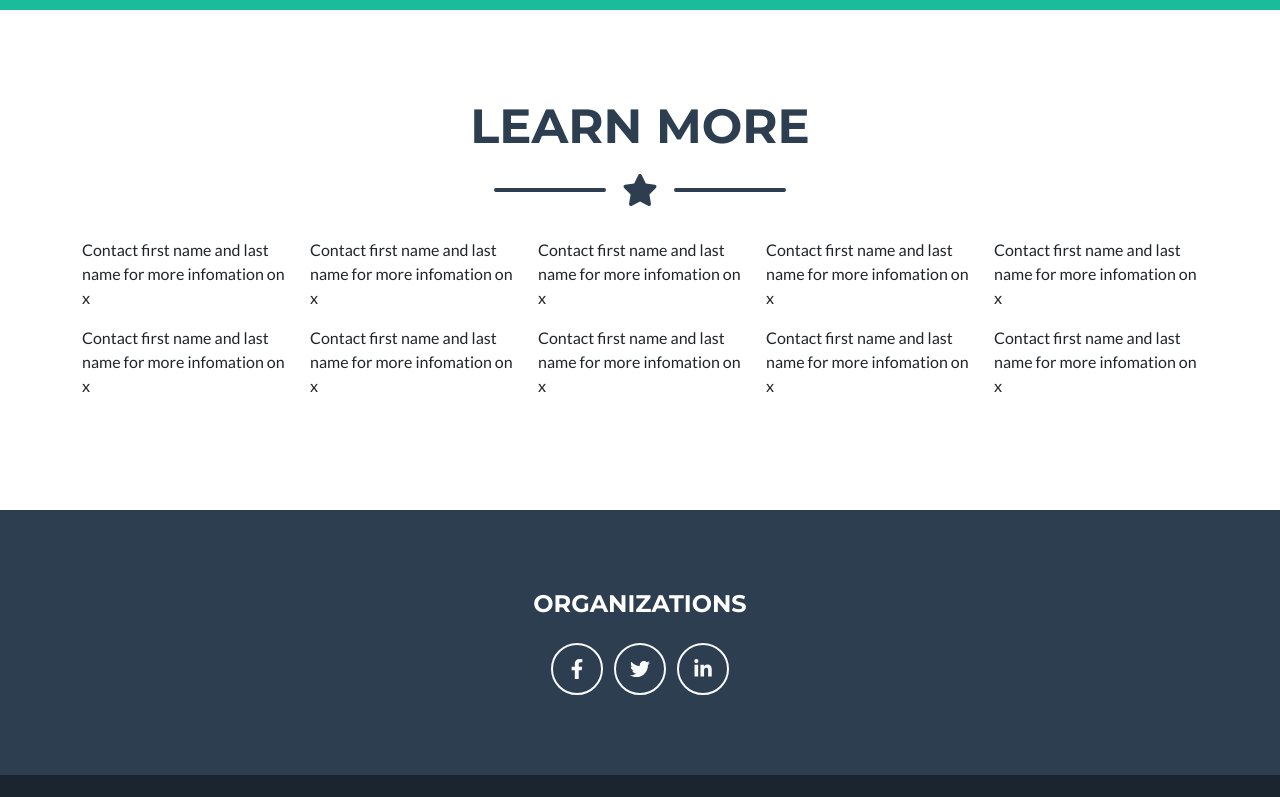
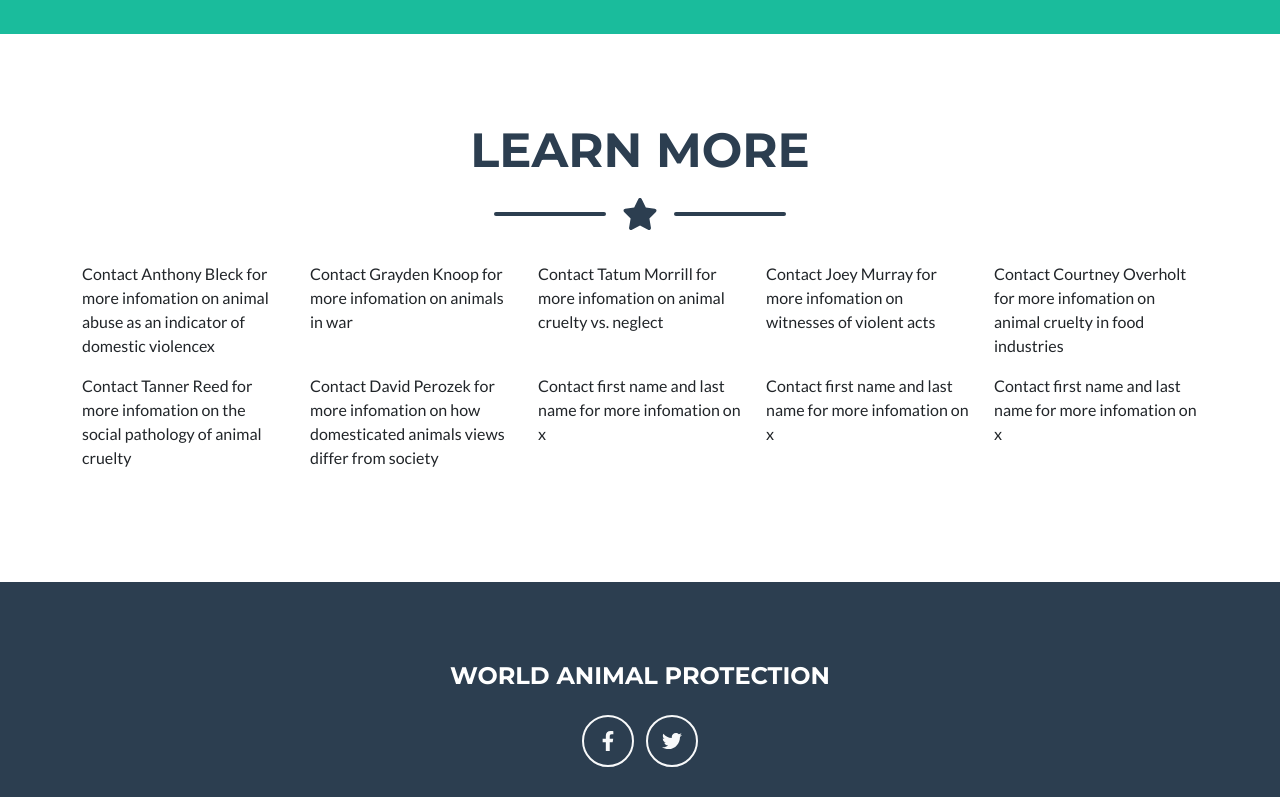
Before and after one commit to TannerReed04/ISS210-01-Template, a plain HTML site: page index.html in a window 1280 px wide. Shown: the part 2000-2797 px from the top of the page. Drawn offline with nearby package versions, Linux system fonts and the light colour scheme.

Commit message:
General Stuff
Added titles, team numbers, contact first and last names with description for everyone with editing access, linked facebook and twitter for World Animal Protection org. Stopped at portfolio modals.

```diff
--- a/index.html
+++ b/index.html
@@ -5,7 +5,7 @@
         <meta name="viewport" content="width=device-width, initial-scale=1, shrink-to-fit=no" />
         <meta name="description" content="" />
         <meta name="author" content="" />
-        <title>ISS 210-0.. Final</title>
+        <Animal Rights>ISS 210-0.. Final</Animal Rights>
         <!-- Favicon-->
         <link rel="icon" type="image/x-icon" href="assets/favicon.ico" />
         <!-- Font Awesome icons (free version)-->
@@ -20,7 +20,7 @@
         <!-- Navigation-->
         <nav class="navbar navbar-expand-lg bg-secondary text-uppercase fixed-top" id="mainNav">
             <div class="container">
-                <a class="navbar-brand" href="#page-top">Team Number</a>
+                <a class="navbar-brand" href="#page-top">Team 21</a>
                 <button class="navbar-toggler text-uppercase font-weight-bold bg-primary text-white rounded" type="button" data-bs-toggle="collapse" data-bs-target="#navbarResponsive" aria-controls="navbarResponsive" aria-expanded="false" aria-label="Toggle navigation">
                     Menu
                     <i class="fas fa-bars"></i>
@@ -40,7 +40,7 @@
                 <!-- Masthead Avatar Image-->
                 <img class="masthead-avatar mb-5" src="assets/img/portfolio/ISSfront.png" alt="..." />
                 <!-- Masthead Heading-->
-                <h1 class="masthead-heading text-uppercase mb-0">Title of Our Project</h1>
+                <h1 class="masthead-heading text-uppercase mb-0">Animal Rights</h1>
                 <!-- Icon Divider-->
                 <div class="divider-custom divider-light">
                     <div class="divider-custom-line"></div>
@@ -48,7 +48,7 @@
                     <div class="divider-custom-line"></div>
                 </div>
                 <!-- Masthead Subheading-->
-                <p class="masthead-subheading font-weight-light mb-0">And Why It Matters</p>
+                <p class="masthead-subheading font-weight-light mb-0">Animal Abuse and its Relation to Domestic Abuse and Animal Rights Violations</p>
             </div>
         </header>
         <!-- Portfolio Section-->
@@ -152,15 +152,15 @@
                 </div>
                <!--List Contributor's Names and attributions-->
                 <div class="row justify-content-center">
-                    <div class="col-sm"><p>Contact first name and last name for more infomation on x</p></div>
-                    <div class="col-sm"><p>Contact first name and last name for more infomation on x</p></div>
-                    <div class="col-sm"><p>Contact first name and last name for more infomation on x</p></div>
-                    <div class="col-sm"><p>Contact first name and last name for more infomation on x</p></div>
-                    <div class="col-sm"><p>Contact first name and last name for more infomation on x</p></div>
+                    <div class="col-sm"><p>Contact Anthony Bleck for more infomation on animal abuse as an indicator of domestic violencex</p></div>
+                    <div class="col-sm"><p>Contact Grayden Knoop for more infomation on animals in war</p></div>
+                    <div class="col-sm"><p>Contact Tatum Morrill for more infomation on animal cruelty vs. neglect</p></div>
+                    <div class="col-sm"><p>Contact Joey Murray for more infomation on witnesses of violent acts</p></div>
+                    <div class="col-sm"><p>Contact Courtney Overholt for more infomation on animal cruelty in food industries</p></div>
                 </div>
                 <div class="row justify-content-center">
-                    <div class="col-sm"><p>Contact first name and last name for more infomation on x</p></div>
-                    <div class="col-sm"><p>Contact first name and last name for more infomation on x</p></div>
+                    <div class="col-sm"><p>Contact Tanner Reed for more infomation on the social pathology of animal cruelty</p></div>
+                    <div class="col-sm"><p>Contact David Perozek for more infomation on how domesticated animals views differ from society</p></div>
                     <div class="col-sm"><p>Contact first name and last name for more infomation on x</p></div>
                     <div class="col-sm"><p>Contact first name and last name for more infomation on x</p></div>
                     <div class="col-sm"><p>Contact first name and last name for more infomation on x</p></div>
@@ -174,10 +174,10 @@
                     <!-- Footer Social Icons-->
                      <!-- Use this class to connect your project to potential organizations you found by adding in the href. If you do not add in an organization, delete the class-->
                     <div class="col-lg mb-5 mb-lg-0">
-                        <h4 class="text-uppercase mb-4">Organizations</h4>
-                        <a class="btn btn-outline-light btn-social mx-1" href="#!"><i class="fab fa-fw fa-facebook-f"></i></a>
-                        <a class="btn btn-outline-light btn-social mx-1" href="#!"><i class="fab fa-fw fa-twitter"></i></a>
-                        <a class="btn btn-outline-light btn-social mx-1" href="#!"><i class="fab fa-fw fa-linkedin-in"></i></a>
+                        <h4 class="text-uppercase mb-4">World Animal Protection</h4>
+                        <a class="btn btn-outline-light btn-social mx-1" href="https://www.facebook.com/WorldAnimalProtectionInt/"><i class="fab fa-fw fa-facebook-f"></i></a>
+                        <a class="btn btn-outline-light btn-social mx-1" href="https://twitter.com/MoveTheWorldUS"><i class="fab fa-fw fa-twitter"></i></a>
+
                     </div>
                 </div>
             </div>
```
